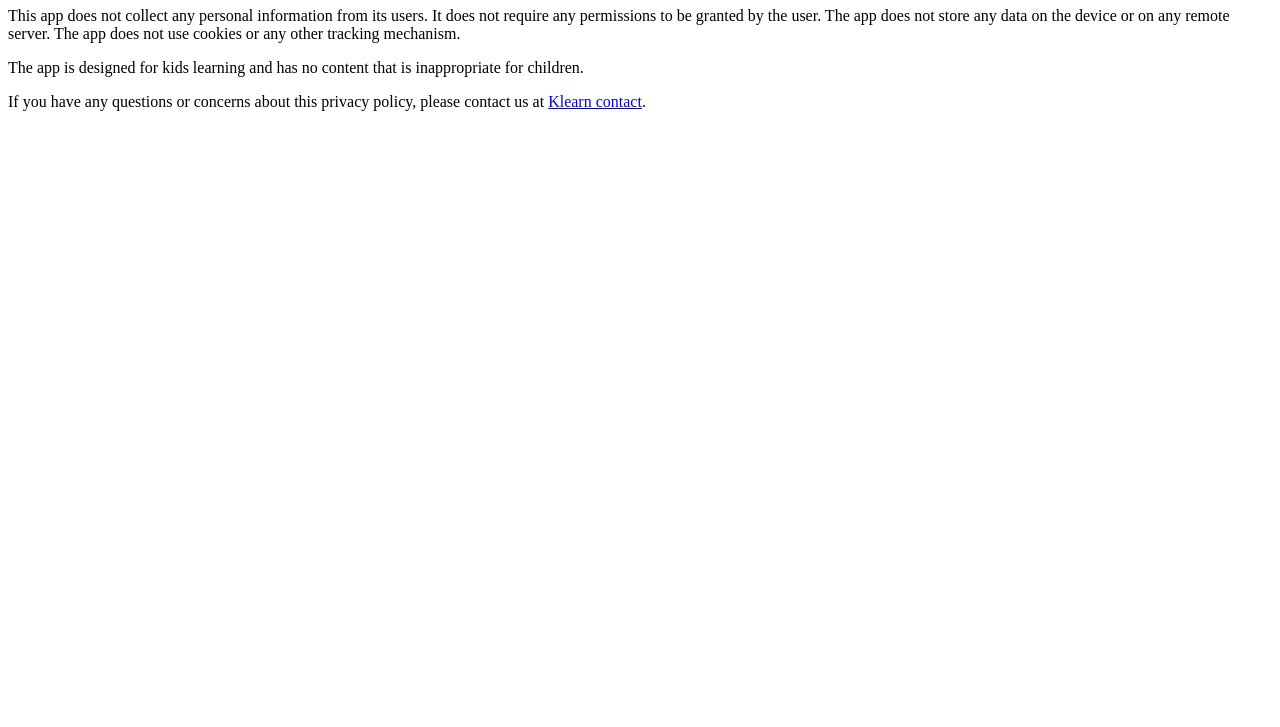
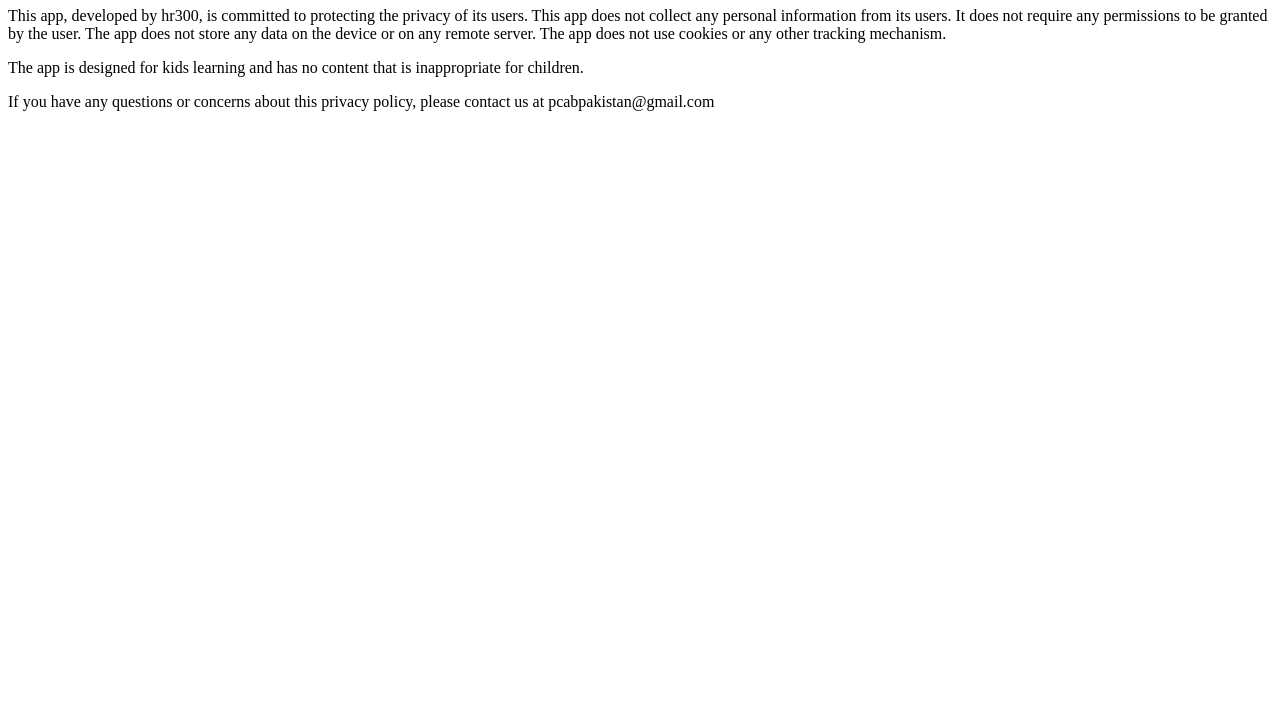
Before and after one commit to atif61/pcab, a plain HTML site: page klearn.html in a window 1280 px wide. Shown: the part 73-800 px from the top of the page. Drawn offline with Linux system fonts and the light colour scheme.

Commit message:
Update klearn.html

```diff
--- a/klearn.html
+++ b/klearn.html
@@ -6,11 +6,11 @@
 <body>
 	<h1>Privacy Policy</h1>
 
-	<p>This app does not collect any personal information from its users. It does not require any permissions to be granted by the user. The app does not store any data on the device or on any remote server. The app does not use cookies or any other tracking mechanism.</p>
+	<p>This app, developed by hr300, is committed to protecting the privacy of its users. This app does not collect any personal information from its users. It does not require any permissions to be granted by the user. The app does not store any data on the device or on any remote server. The app does not use cookies or any other tracking mechanism.</p>
 
 	<p>The app is designed for kids learning and has no content that is inappropriate for children.</p>
 
-	<p>If you have any questions or concerns about this privacy policy, please contact us at <a href="mailto:pcabpakistan@gmail.com">Klearn contact</a>.</p>
+	<p>If you have any questions or concerns about this privacy policy, please contact us at pcabpakistan@gmail.com </p>
 
 </body>
 </html>
```
